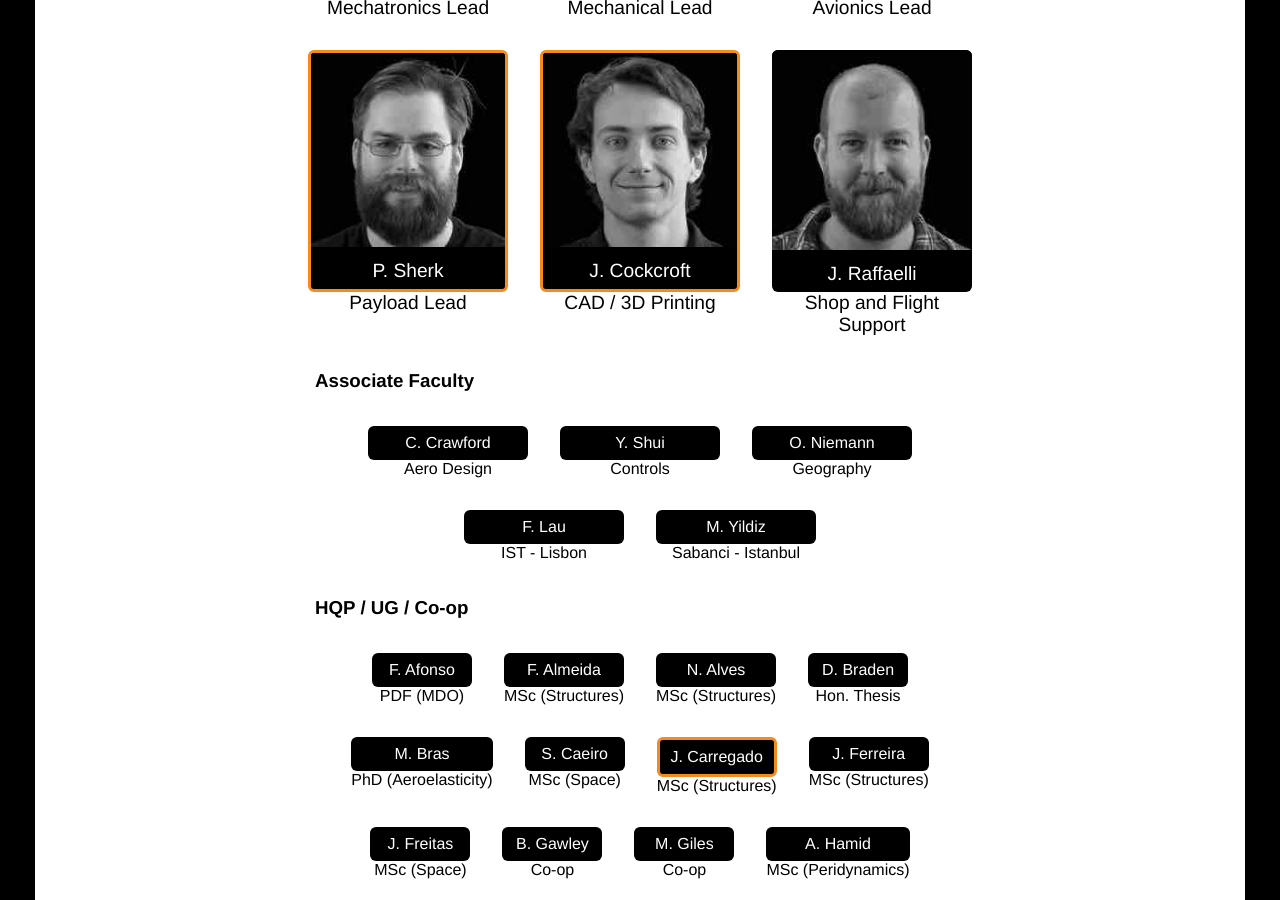
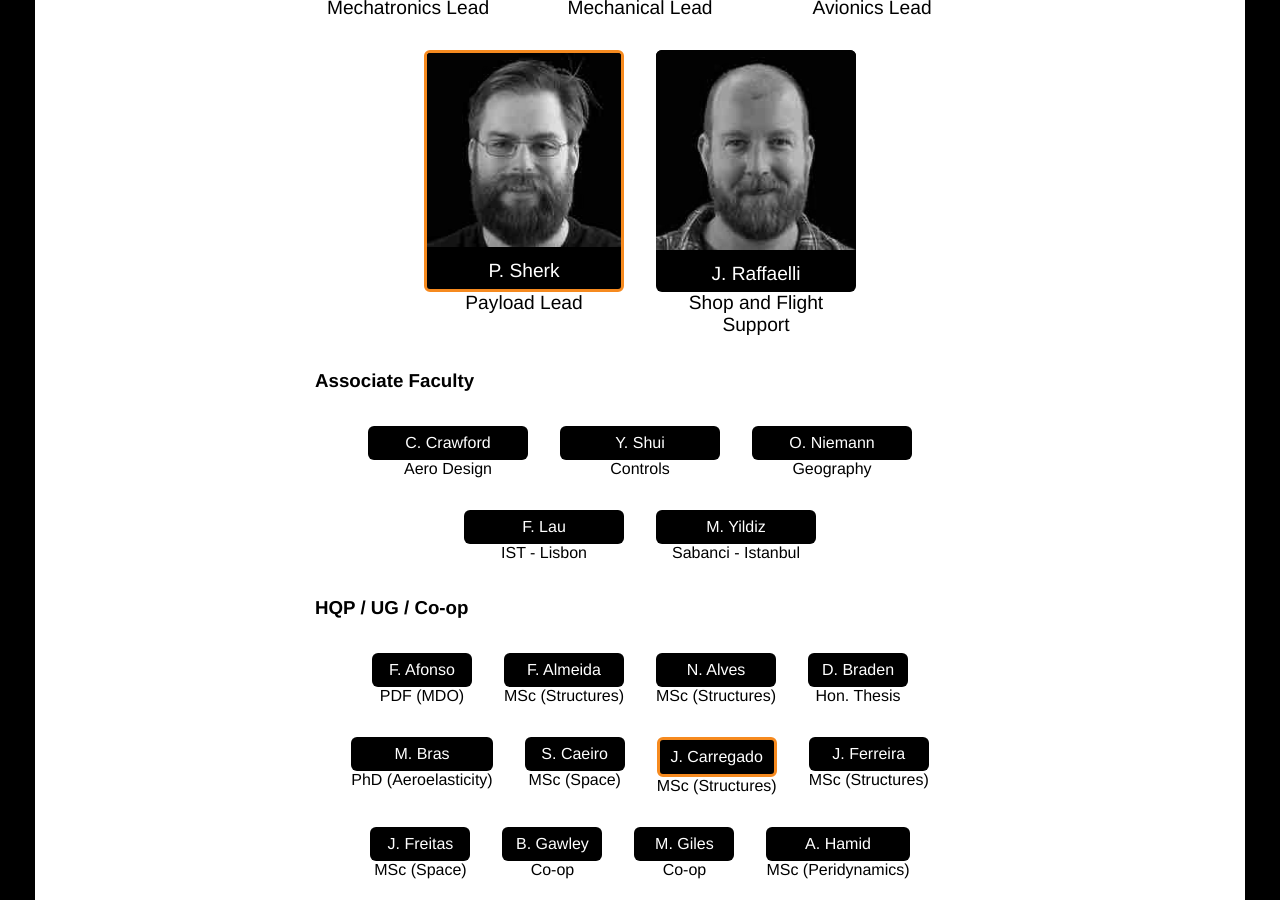
Before and after one commit to UVic-CfAR/uvic-cfar.github.io, a Jekyll site: the page built from about-us.html, in a window 1280 px wide and 900 px high, scrolled down 1725 px. Built offline with Jekyll 4.4.1, drawn with Linux system fonts in a browser that asks for light colours.

Commit message:
remove J. Cockcroft

```diff
--- a/about-us.html
+++ b/about-us.html
@@ -59,12 +59,6 @@ stylesheet: about
 			<span>P. Sherk</span>
 		</a></dt>
 		<dd>Payload Lead</dd>
-	</dl><dl>
-		<dt class="hasLink"><a href="/profile/jcockcroft.html">
-			<img src="/images/profile/jcockcroft.jpg" alt="J. Cockcroft"/>
-			<span>J. Cockcroft</span>
-		</a></dt>
-		<dd>CAD / 3D Printing</dd>
 	</dl><dl>
 		<dt>
 			<img src="/images/profile/jraffaelli.jpg" alt="J. Raffaelli"/>
```
